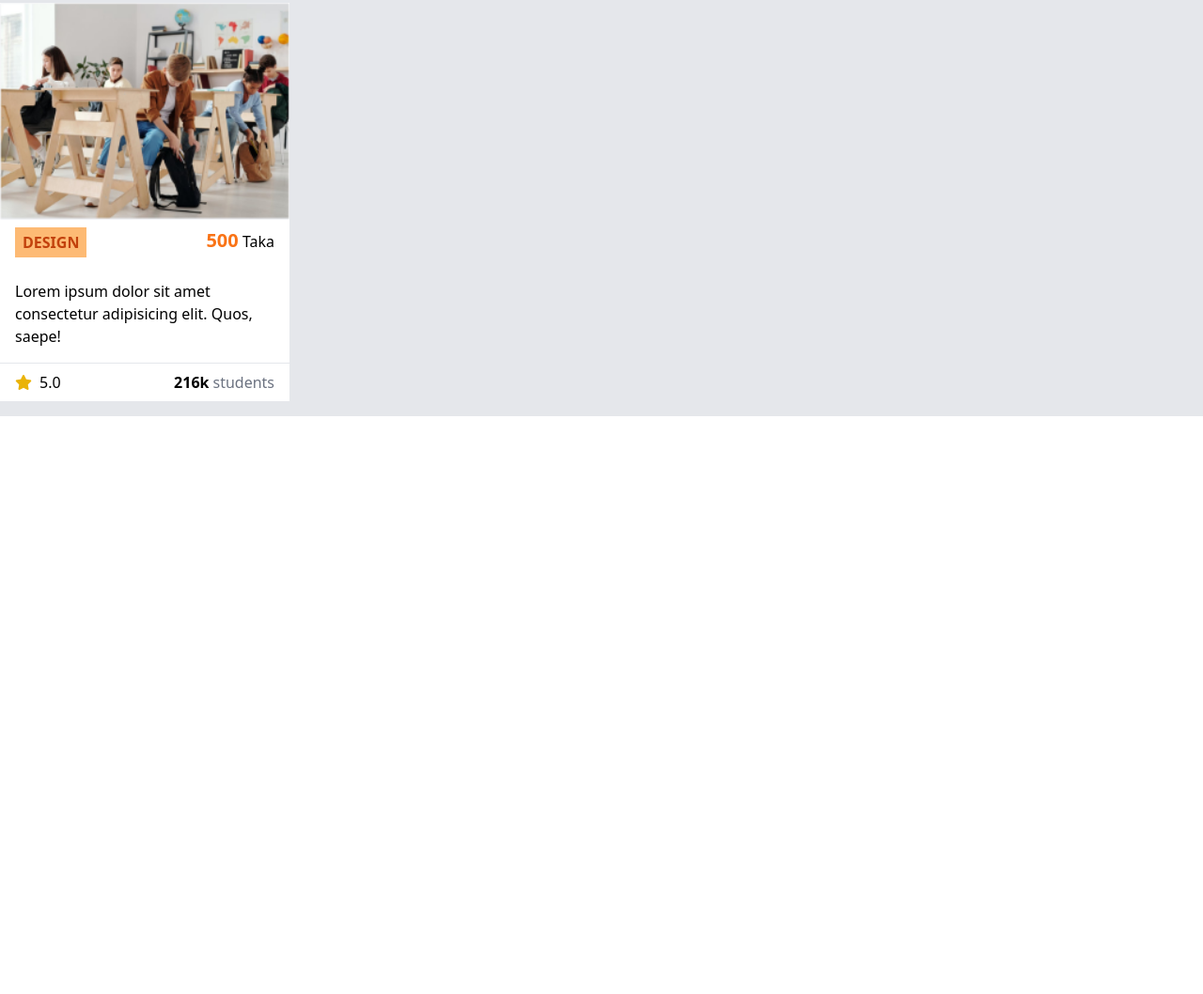
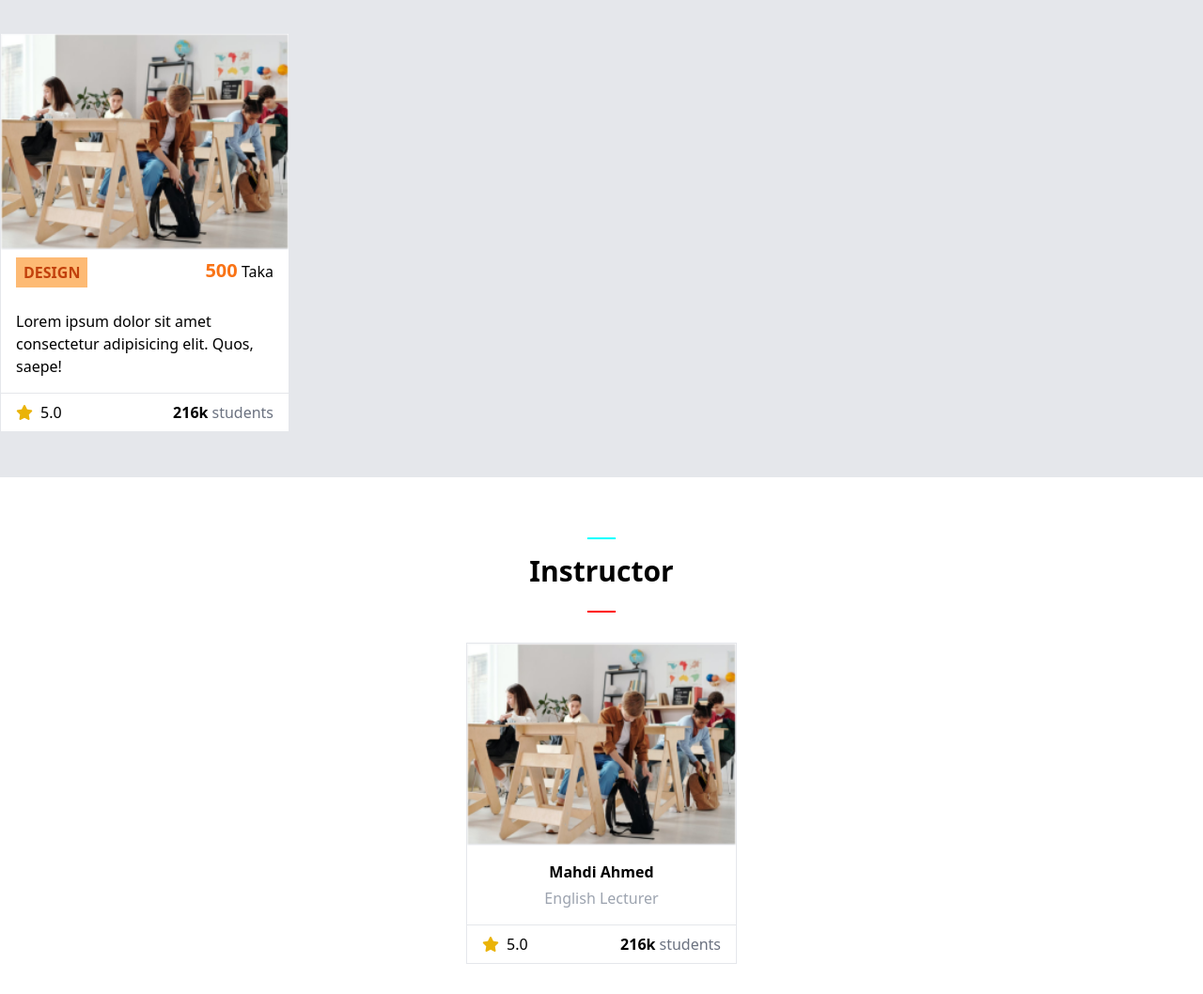
Before and after one commit to shz-code/sonorusEducation-client, a plain HTML site: page index.html in a window 1280 px wide. Shown: the part 1357-2415 px from the top of the page at 94% size. Before the commit the page ends 1800 px from the top, so only its background shows below. Drawn offline with Linux system fonts and the light colour scheme.

Commit message:
add: (index.html -> Instructor Section)

```diff
--- a/index.html
+++ b/index.html
@@ -11,7 +11,9 @@
     <link rel="stylesheet" href="./assets/css/style.css">
 
     <!-- Font Awesome -->
-    <link rel="stylesheet" href="https://cdnjs.cloudflare.com/ajax/libs/font-awesome/6.5.1/css/all.min.css" integrity="sha512-DTOQO9RWCH3ppGqcWaEA1BIZOC6xxalwEsw9c2QQeAIftl+Vegovlnee1c9QX4TctnWMn13TZye+giMm8e2LwA==" crossorigin="anonymous" referrerpolicy="no-referrer" />
+    <link rel="stylesheet" href="https://cdnjs.cloudflare.com/ajax/libs/font-awesome/6.5.1/css/all.min.css"
+        integrity="sha512-DTOQO9RWCH3ppGqcWaEA1BIZOC6xxalwEsw9c2QQeAIftl+Vegovlnee1c9QX4TctnWMn13TZye+giMm8e2LwA=="
+        crossorigin="anonymous" referrerpolicy="no-referrer" />
 </head>
 
 <body>
@@ -113,7 +115,7 @@
     <!-- Hero Section End -->
 
     <!-- Best Selling Course Section Start -->
-    <section id="best-selling-course" class="bg-gray-200">
+    <section id="best-selling-course" class="bg-gray-200 py-8">
         <div class="container">
             <!-- Section Header Start -->
             <div class="section-header">
@@ -124,9 +126,9 @@
             <!-- Section Header End -->
 
             <!-- Course Grid Start -->
-            <div class="grid grid-cols-4 gap-4 py-4">
+            <div class="grid md:grid-cols-3 lg:grid-cols-4 gap-4 py-4">
                 <!-- Course Item Start -->
-                <div class="bg-white">
+                <div class="bg-white border">
                     <!-- Course Image Box -->
                     <div class="course-img-box">
                         <img src="./assets/img/course-img-1.png" alt="">
@@ -161,7 +163,46 @@
     </section>
     <!-- Best Selling Course Section End -->
 
-
+    <!-- Instructor Section Start -->
+    <section id="instructor" class="py-8">
+        <div class="container">
+            <!-- Section Header Start -->
+            <div class="section-header">
+                <span class="section-header-before"></span>
+                <h2>Instructor</h2>
+                <span class="section-header-after"></span>
+            </div>
+            <!-- Section Header End -->
+            <!-- Instructor Item Start -->
+            <div class="w-72 mx-auto bg-white border">
+                <!-- Instructor Image Box -->
+                <div class="course-img-box">
+                    <img src="./assets/img/course-img-1.png" alt="">
+                </div>
+                <!-- Instructor Details -->
+                <div class="grid">
+                    <div class="text-center p-4">
+                        <p class="font-semibold">Mahdi Ahmed</p>
+                        <p class="text-gray-400 mt-1">English Lecturer</p>
+                    </div>
+                    <div class="flex justify-between px-4 py-2 border-t">
+                        <!-- Course Rating -->
+                        <div class="flex items-center gap-2">
+                            <i class="fa-solid fa-star text-yellow-500"></i>
+                            <span>5.0</span>
+                        </div>
+                        <!-- Course Statistics -->
+                        <div class="flex gap-1">
+                            <span class="font-semibold">216k</span>
+                            <span class="text-gray-500">students</span>
+                        </div>
+                    </div>
+                </div>
+            </div>
+            <!-- Instructor Item End -->
+        </div>
+    </section>
+    <!-- Instructor Section End -->
 
 
 
```
Also changed, not shown: assets/css/output.css.
